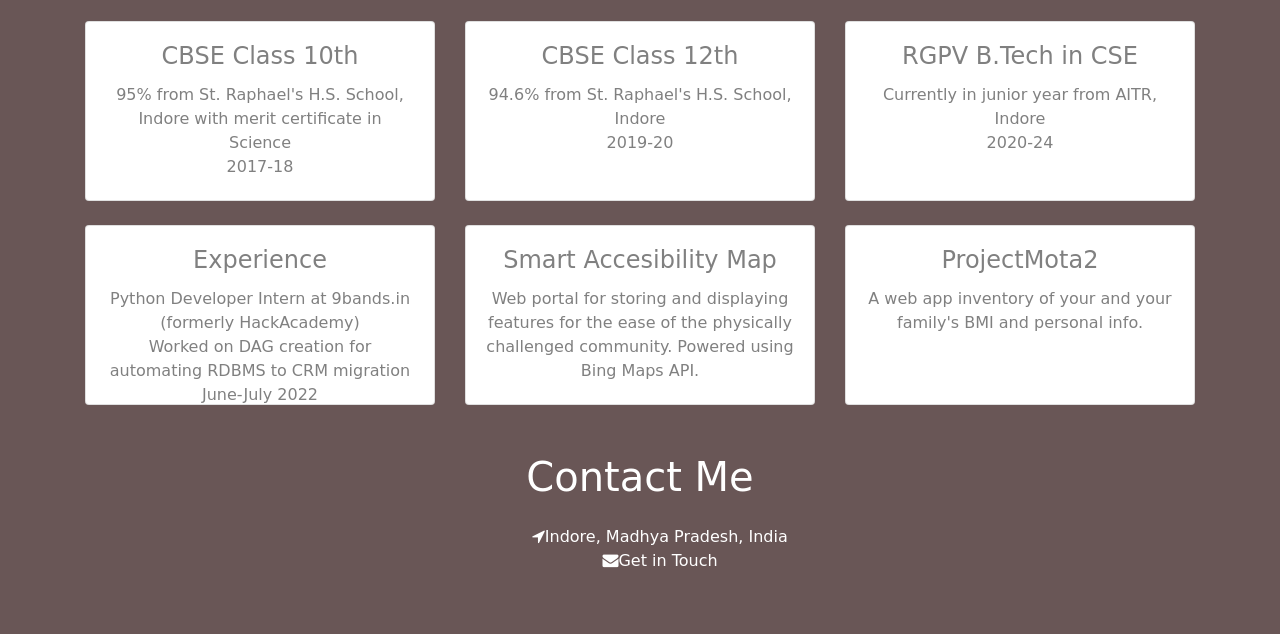
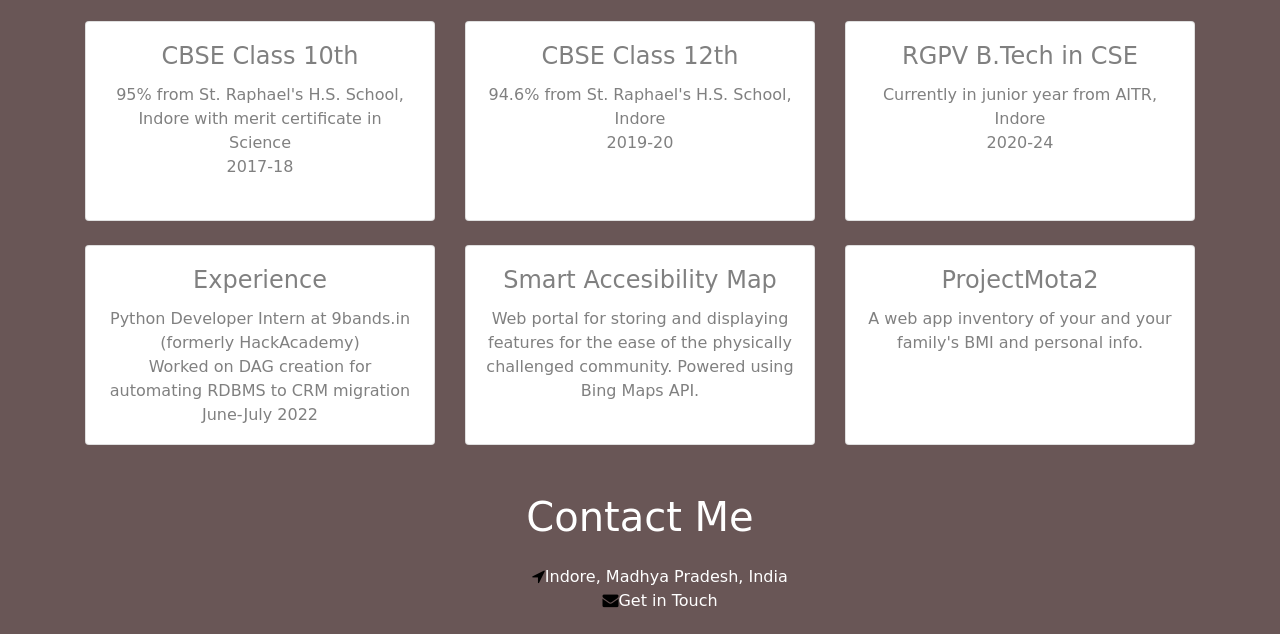
Before and after one commit to aie007/aie007.github.io, a plain HTML site: page index.html in a window 1280 px wide. Shown: the part 1699-2333 px from the top of the page. Drawn offline with nearby package versions, Linux system fonts and the light colour scheme; a script that the page names is missing.

Commit message:
Update styles.css

```diff
--- a/styles.css
+++ b/styles.css
@@ -71,7 +71,7 @@ footer {
   }
   .portfolioContent.card {
     color: grey;
-    height: 180px;
+    height: 200px;
     cursor: pointer;
   }
 .servicesIcon {
@@ -102,10 +102,10 @@ a:hover {
     font-size: 36px;
     cursor: pointer;
 }
-.fa-facebook:hover,.fa-instagram:hover,.fa-twitter:hover,.fa-linkedin:hover, .fa-twitch:hover {
+.fa-youtube-play:hover,.fa-github:hover,.fa-linkedin:hover {
     color: #008000;
 }
-.fab {
+.fa {
     color: #000000;
 }
 /* footer styling */
```
